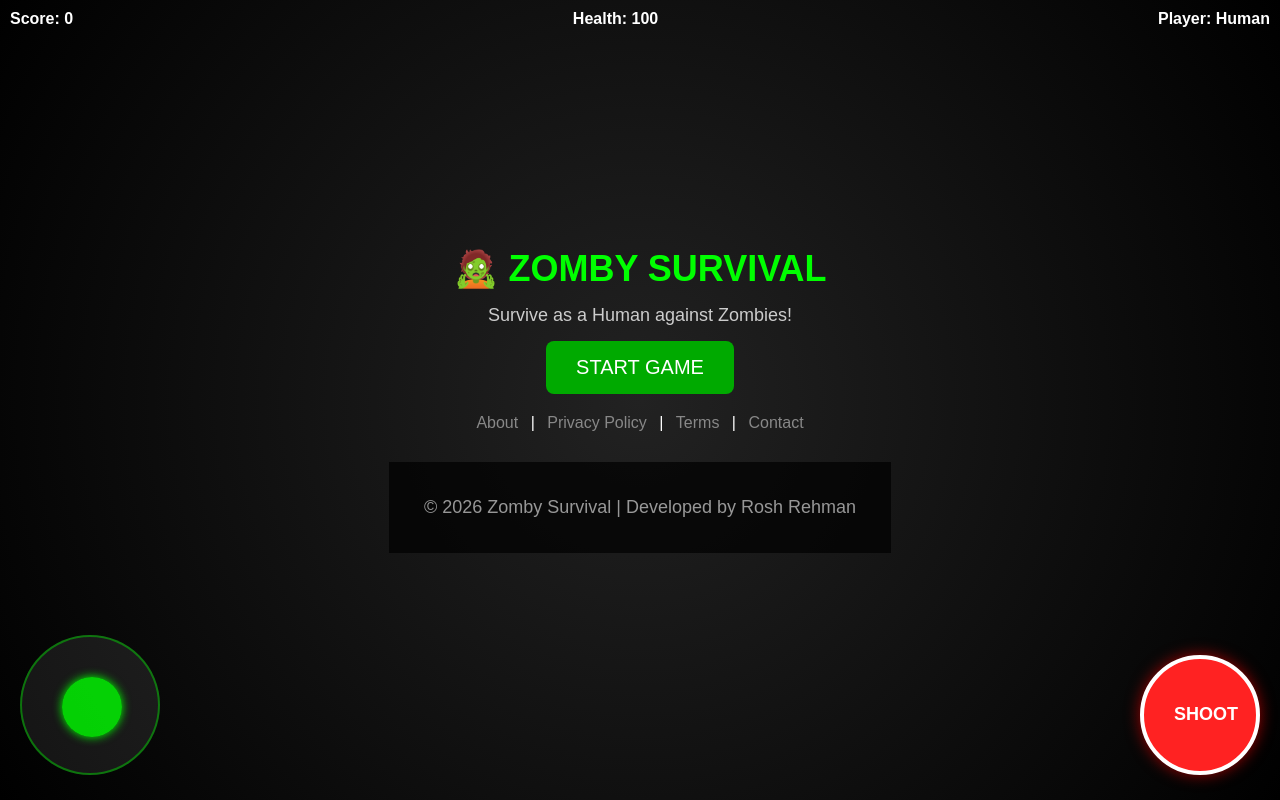
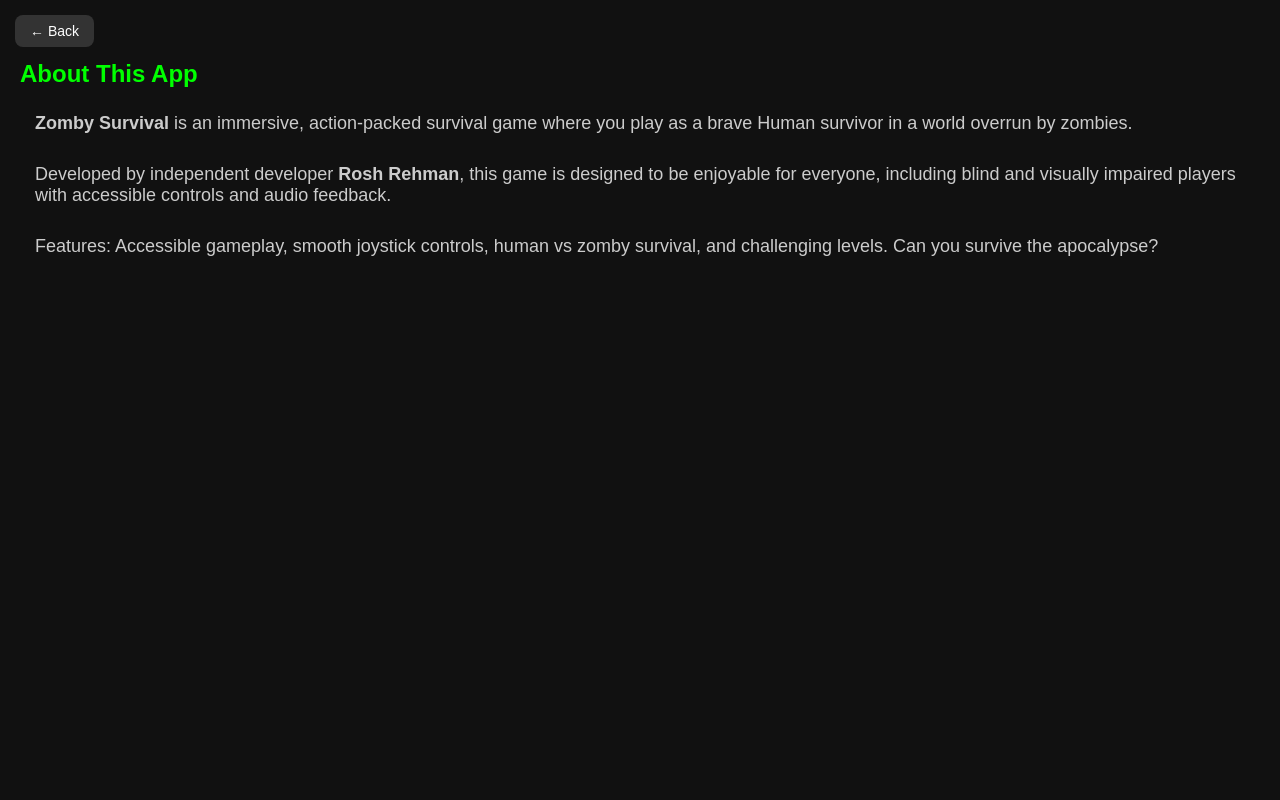
Before and after one commit to nooreeqalb-hub/zombie-survival, a plain HTML site: page index.html in a window 1280 px wide. Both pictures are taken after a click on the link "About". Shown: the top 800 px of the page. Drawn offline with Linux system fonts and the light colour scheme.

Commit message:
Update style.css

```diff
--- a/style.css
+++ b/style.css
@@ -131,7 +131,7 @@ button:hover {
     z-index: 21;
 }
 
-/* ===== EXTRA INFO SECTIONS FOR PLAY STORE ===== */
+/* ===== EXTRA INFO SECTIONS FOR PLAY STORE - OLD DESIGN ===== */
 .info-card {
     background: #1a1a1a;
     padding: 25px;
@@ -147,3 +147,59 @@ button:hover {
 .menu-links a { color: #888; text-decoration: none; margin: 0 8px; }
 .menu-links a:hover { color: #00ff00; }
 footer { padding: 20px; color: #666; background: #000; margin-top:20px; }
+
+/* ===== V1 FINAL FIX - APP LIKE NAVIGATION (Play Store ke liye zaroori) ===== */
+.screen{
+  display:none !important;
+  min-height:100vh;
+  width:100vw;
+  position:fixed;
+  top:0; left:0;
+  background:#111111;
+  color:white;
+  flex-direction:column;
+  justify-content:center;
+  align-items:center;
+  padding:20px;
+  box-sizing:border-box;
+  z-index:100;
+  overflow-y:auto;
+}
+.screen.active{
+  display:flex !important;
+}
+#game-screen.active{
+  display:block !important;
+  padding:0;
+}
+.screen.info-card{
+  justify-content:flex-start;
+  align-items:flex-start;
+  background:#111111;
+  max-width:100%;
+  margin:0;
+  border-radius:0;
+  border-left:none;
+  padding-top:60px;
+}
+.back-btn{
+  background:#333;
+  color:white;
+  border:none;
+  padding:8px 15px;
+  border-radius:8px;
+  margin-bottom:20px;
+  font-size:14px;
+  position:fixed;
+  top:15px;
+  left:15px;
+  z-index:110;
+}
+#gameover-screen h1{
+  color:#ff2222;
+  font-size:48px;
+}
+#gameover-screen h2{
+  color:white;
+  margin:20px 0;
+}
```
